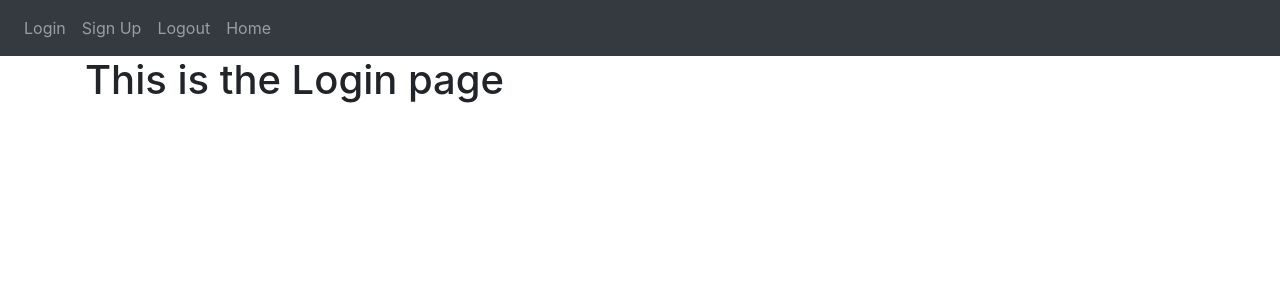
After one commit to flyefe/app, a Flask app: template website/templates/login.html in a window 1280 px wide. The commit adds this page. Shown: the top 300 px of the page. Run offline with Flask 3, Linux system fonts and the light colour scheme; the template is opened without the code that fills it, so the values that code supplies are empty; some libraries are stand-ins or nearby versions.

Commit message:
created basics and login pages

```diff
--- a/website/templates/base.html
+++ b/website/templates/base.html
@@ -1,5 +1,6 @@
 <!DOCTYPE html>
 <html lang="en">
+
 <head>
     <meta charset="UTF-8">
     <meta name="viewport" content="width=device-width, initial-scale=1.0">
@@ -8,31 +9,45 @@
     <link rel="stylesheet" href="https://stackpath.bootstrapcdn.com/font-awesome/4.7.0/css/font-awesome.min.css"
         crossorigin="anonymous" />
 
-    <title>{% block title%}Page Title{% endblock %}</title>
+    <title>{% block title %}Page Title{% endblock %}</title>
 </head>
+
 <body>
-    <nav class="navbar navbar-expand-lg navbar-dark bg-da">
-        <button class="navbar-toggle" type="button" data-toggle="collapse " data-target="#navbar">
-            <span class="navbar-toggler-icon "></span>
+    <nav class="navbar navbar-expand-lg navbar-dark bg-dark">
+        <button class="navbar-toggler" type="button" data-toggle="collapse" data-target="#navbar">
+            <span class="navbar-toggler-icon"></span>
         </button>
-        <div class="collapse navbar-brand " id="navbar">
-            <div class="navbar-nav">
-                <a class="nav-item  nav-link" id="login" href="/login">Login</a>
-                <a class="nav-item  nav-link" id="signUp" href="/sign-up">Sign Up</a>
-                <a class="nav-item  nav-link" id="logout" href="/logout">Logout</a>
-                <a class="nav-item  nav-link" id="home" href="/">Home</a>
-            </div>
+        <div class="collapse navbar-collapse" id="navbar">
+            <ul class="navbar-nav">
+                <li class="nav-item">
+                    <a class="nav-link" id="login" href="/login">Login</a>
+                </li>
+                <li class="nav-item">
+                    <a class="nav-link" id="signUp" href="/sign-up">Sign Up</a>
+                </li>
+                <li class="nav-item">
+                    <a class="nav-link" id="logout" href="/logout">Logout</a>
+                </li>
+                <li class="nav-item">
+                    <a class="nav-link" id="home" href="/">Home</a>
+                </li>
+            </ul>
         </div>
     </nav>
+    <div class="container">
+        {% block content %}
+        {% endblock %}
+    </div>
 
+    <script src="https://code.jquery.com/jquery-3.2.1.slim.min.js"
+        integrity="sha384-KJ3o2DKtIkvYIK3UENzmM7KCkRr/rE9/Qpg6aAZGJwFDMVNA/GpGFF93hXpG5KkN"
+        crossorigin="anonymous"></script>
+    <script src="https://cdnjs.cloudflare.com/ajax/libs/popper.js/1.12.9/umd/popper.min.js"
+        integrity="sha384-ApNbgh9B+Y1QKtv3Rn7W3mgPxhU9K/ScQsAP7hUibX39j7fakFPskvXusvfa0b4Q"
+        crossorigin="anonymous"></script>
+    <script src="https://maxcdn.bootstrapcdn.com/bootstrap/4.0.0/js/bootstrap.min.js"
+        integrity="sha384-JZR6Spejh4U02d8jOt6vLEHfe/JQGiRRSQQxSfFWpi1MquVdAyjUar5+76PVCmYl"
+        crossorigin="anonymous"></script>
+</body>
 
-    <script src="https://cdn.jsdelivr.net/npm/bootstrap@5.3.2/dist/js/bootstrap.bundle.min.js"
-        integrity="sha384-C6RzsynM9kWDrMNeT87bh95OGNyZPhcTNXj1NW7RuBCsyN/o0jlpcV8Qyq46cDfL"
-        crossorigin="anonymous"></script>
-
-        <script
-            type = "text/javascript"
-            src ="{{url_for('static', filename='index.js')}}"
-        ></script>
-</body>
 </html>
--- /dev/null
+++ b/website/templates/login.html
@@ -0,0 +1,10 @@
+{% extends "base.html" %}
+
+{% block title %}Login{% endblock %}
+
+
+
+{% block content %}
+<h1>This is the Login page</h1>
+
+{% endblock %}
```
Also changed, not shown: website/auth.py (+4 -3 lines), website/templates/home.html (+7 -0 lines), website/templates/sign_up.html (added, +10 -0 lines).
